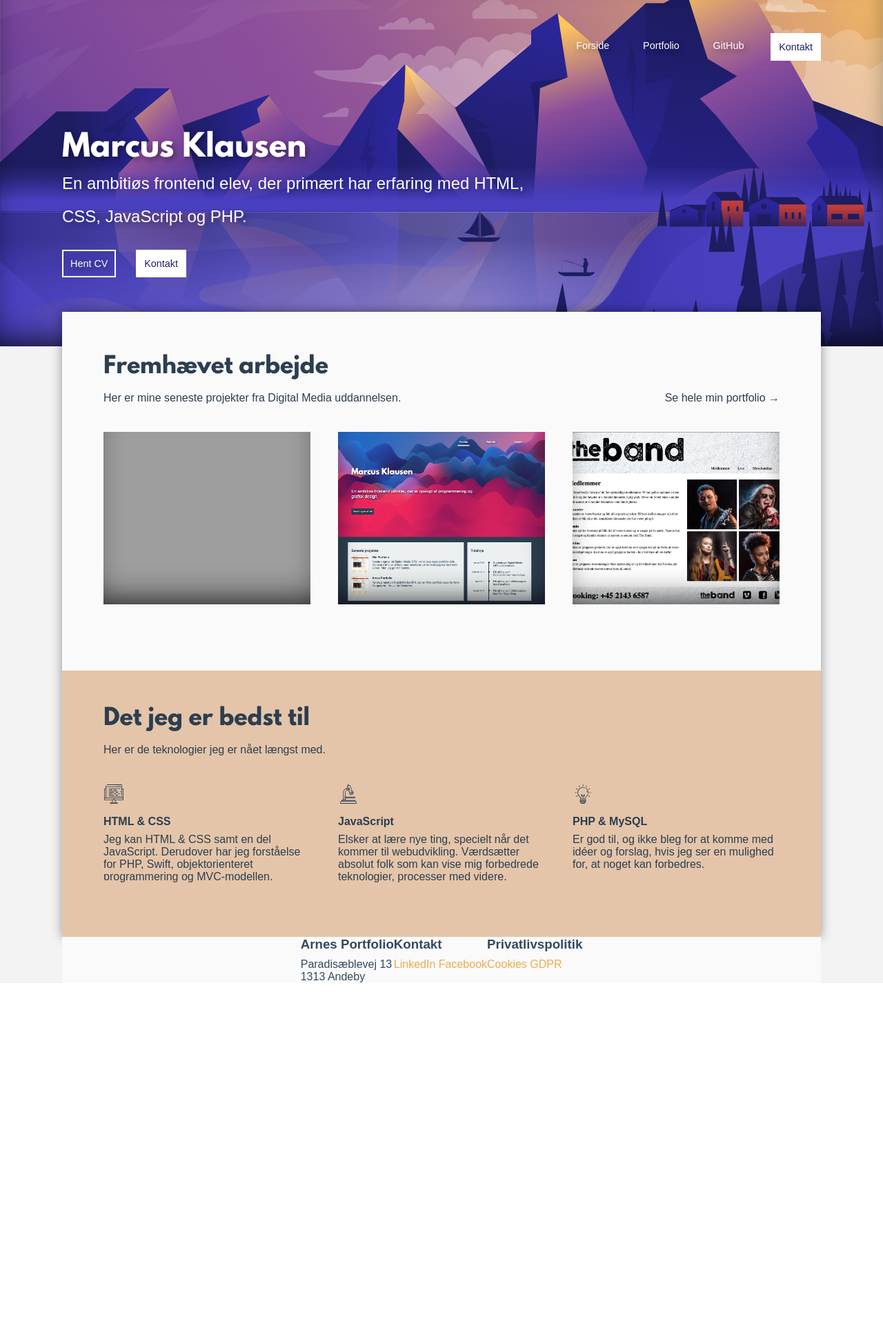
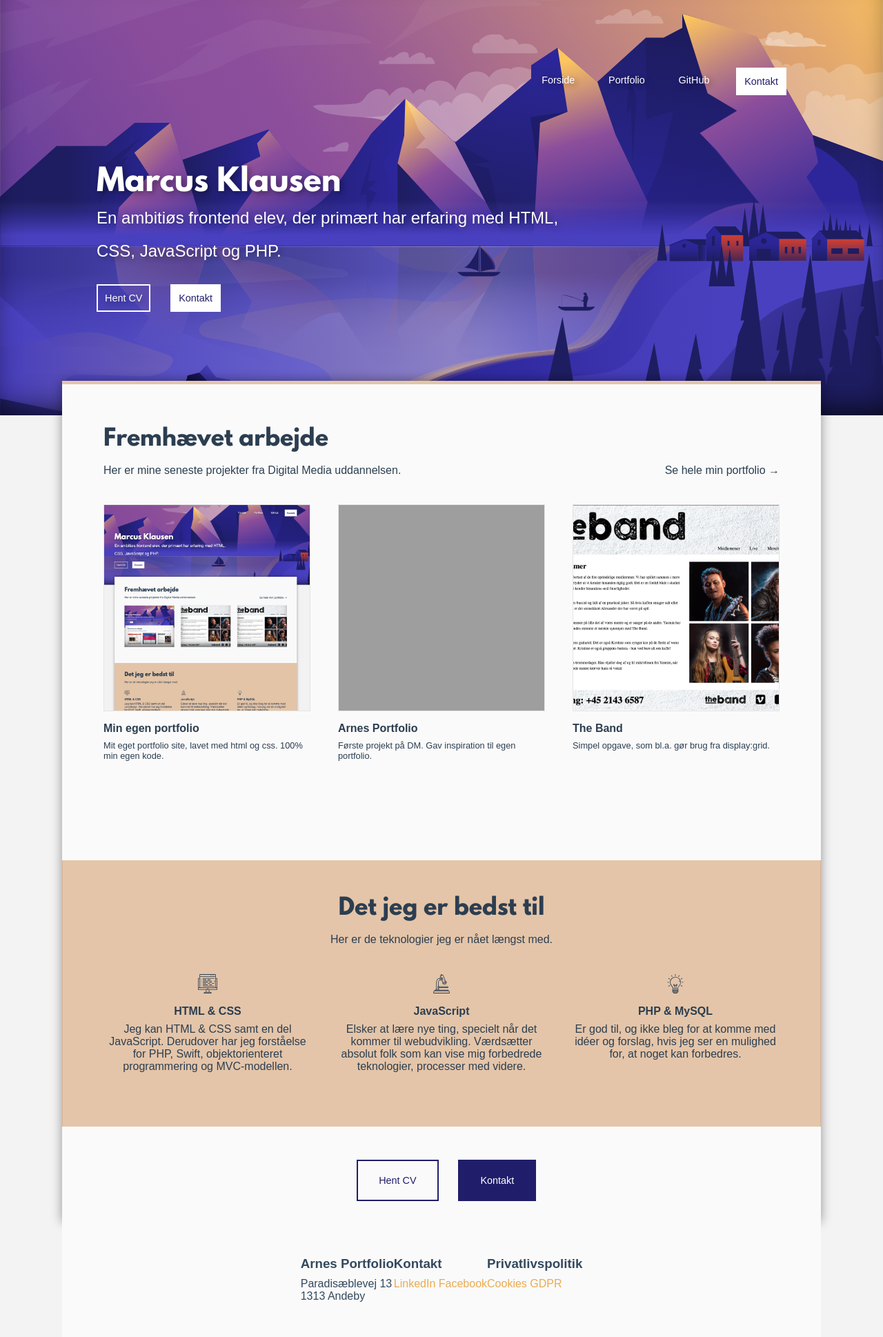
Before and after one commit to marcusklausen/my-portfolio, a PHP site: page / in a window 1280 px wide. Shown: the whole page at 69% size. Before the commit the page ends 1424 px from the top, so only its background shows below. Run offline with PHP 8.4, Linux system fonts and the light colour scheme; some web fonts are replaced; grey boxes are pictures that could not be loaded.

Commit message:
featured section done for now

```diff
--- a/css/style.css
+++ b/css/style.css
@@ -99,12 +99,14 @@ h1,h2,h3,h4,h5 {
     max-width: 1100px;
     margin: 0 auto;
     background: #fafafa;
+    padding:50px;
 }
 
 .container {
     padding:30px;
     margin-top:-50px;
     box-shadow: 0 0px 15px 0 rgba(0,0,0, 0.4);
+    border-top:5px solid #E4C5A9;
 }
 .spacing {
     margin: 0 auto 3em auto;
@@ -244,7 +246,7 @@ main .card .icon  {
     background-position: center;
     background-repeat: no-repeat;
     background-size: cover;
-    margin: 0 0;
+    margin: 0 auto;
 }
 
 main .card {
@@ -278,7 +280,7 @@ main .card.portfolio {
     flex: 1 1 0;
     border-radius:0;
     padding:0;
-    min-height: 250px;
+    min-height: 390px;
 }
 main .card:last-child {
     margin:0;
@@ -292,8 +294,11 @@ main .card:last-child {
 
 .skills {
     background-color:#E4C5A9;
-    margin:-30px;
+    margin:0 -30px;
     padding:50px 60px 30px 60px;
+    border-left: 1px solid #dab697;
+    border-right: 1px solid #dab697;
+    text-align: center;
 }
 
 .heading-description {
@@ -302,36 +307,57 @@ main .card:last-child {
 
 
 main .card.portfolio .img {
-    height:100%;
-    box-shadow: 0px -25px 50px -25px #000 inset;
+    height:300px;
+    border: 1px solid #e6e4e4;
 }
 
-main .card.portfolio .caption {
+main .card.portfolio .buttons {
     background: rgb(2,0,36);
     background: linear-gradient(0deg, rgba(2,0,36,1) 0%, rgba(0,0,0,0) 100%);
-    margin:-80px auto 0 auto;
+    margin:-95px auto 0 auto;
     width:100%;
     border-radius:5px;
     padding:10px;
     box-sizing: unset;
-    height:65px;
+    height:75px;
     color:white;
     display: none;
 }
-main .card.portfolio:hover .caption {
+main .card.portfolio:hover .buttons {
     display: block;
 }
 main .card.portfolio .caption p {
-    font-size:0.9em;
+    font-size:0.8em;
 }
 
 main .card p {
     font-size: 0.9.em;
 }
 
+main .card.portfolio .caption {
+    height:50px;
+}
 
 
 
+/* ------ CALL TO ACTION ------- */
+
+.action {
+    margin-top:3em;
+}
+
+.action nav ul a {
+    color:#201E6A;
+    box-shadow: none;
+    text-shadow: none;
+    border: 2px solid #201E6A;
+    padding:20px 30px;
+}
+
+.action nav ul a.filled {
+    background:#201E6A;
+    color:white;
+}
 
 
 
--- a/frontpage.php
+++ b/frontpage.php
@@ -10,25 +10,33 @@
     </div>
     <div class="flex spacing ma-between">
         <div class="card portfolio">
+            <div class="img" style="background: url('img/thumbs/my-portfolio2.png');
+                                    background-position: top center;
+                                    background-repeat: no-repeat;
+                                    background-size: cover;"></div>
+            <div class="buttons">
+                <h4>Se mere</h4>
+                <button>Live site</button>
+                <button>Github</button>
+            </div>
+            <div class="caption">
+                <h4>Min egen portfolio</h4>
+                <p>Mit eget portfolio site, lavet med html og css. 100% min egen kode.</p>
+            </div>
+        </div><!-- card -->
+        <div class="card portfolio">
             <div class="img" style="background: url('img/thumbs/mockup.png');
                                     background-position: top center;
                                     background-repeat: no-repeat;
                                     background-size: cover;"></div>
-            <div class="caption">
+            <div class="buttons">
                 <h4>Arnes Portfolio</h4>
                 <button>Se mere</button>
                 <button>Github</button>
             </div>
-        </div><!-- card -->
-        <div class="card portfolio">
-            <div class="img" style="background: url('img/thumbs/thumb2.png');
-                                    background-position: top center;
-                                    background-repeat: no-repeat;
-                                    background-size: cover;"></div>
             <div class="caption">
                 <h4>Arnes Portfolio</h4>
-                <button>Se mere</button>
-                <button>Github</button>
+                <p>Første projekt på DM. Gav inspiration til egen portfolio.</p>
             </div>
         </div><!-- card -->
         <div class="card portfolio">
@@ -36,10 +44,14 @@
                                     background-position: top center;
                                     background-repeat: no-repeat;
                                     background-size: cover;"></div>
-            <div class="caption">
+            <div class="buttons">
                 <h4>Arnes Portfolio</h4>
                 <button>Se mere</button>
                 <button>Github</button>
+            </div>
+            <div class="caption">
+                <h4>The Band</h4>
+                <p>Simpel opgave, som bl.a. gør brug fra display:grid.</p>
             </div>
         </div><!-- card -->
     </div>
@@ -68,6 +80,15 @@
     </div>
     </div>
 
+    <div class="action">
+    <nav>
+            <ul class="flex ma-center">
+                <a href="index.php" class="nav-btn-white-outlined"><li >Hent CV</li></a>
+                <a href="contact.php" class="filled"><li>Kontakt</li></a>
+            </ul>
+        </nav>
+    </div>
+
 
 
 </main>
```
Also changed, not shown: header.php (+18 -6 lines), img/thumbs/my-portfolio.png (added), img/thumbs/my-portfolio2.png (added).
